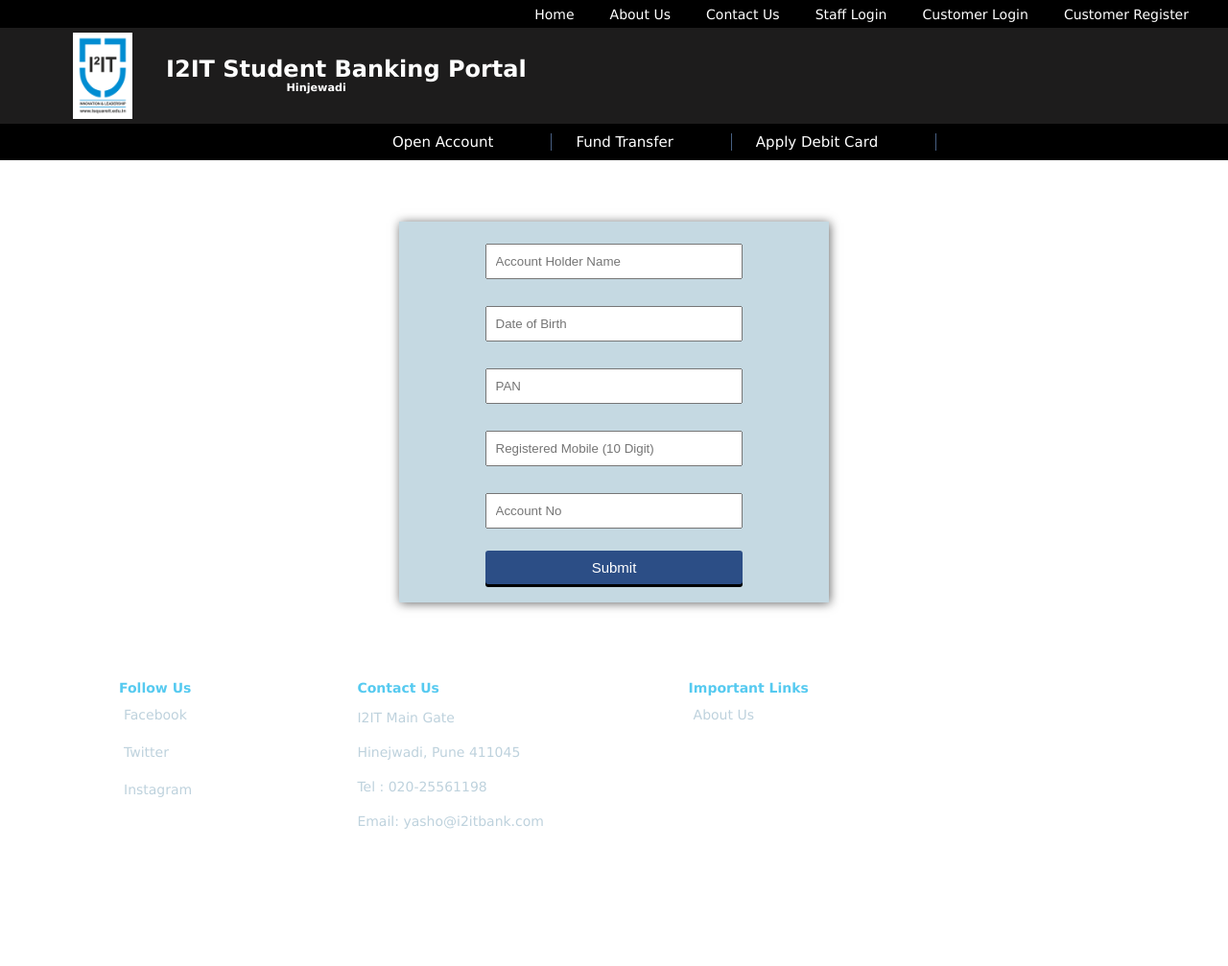
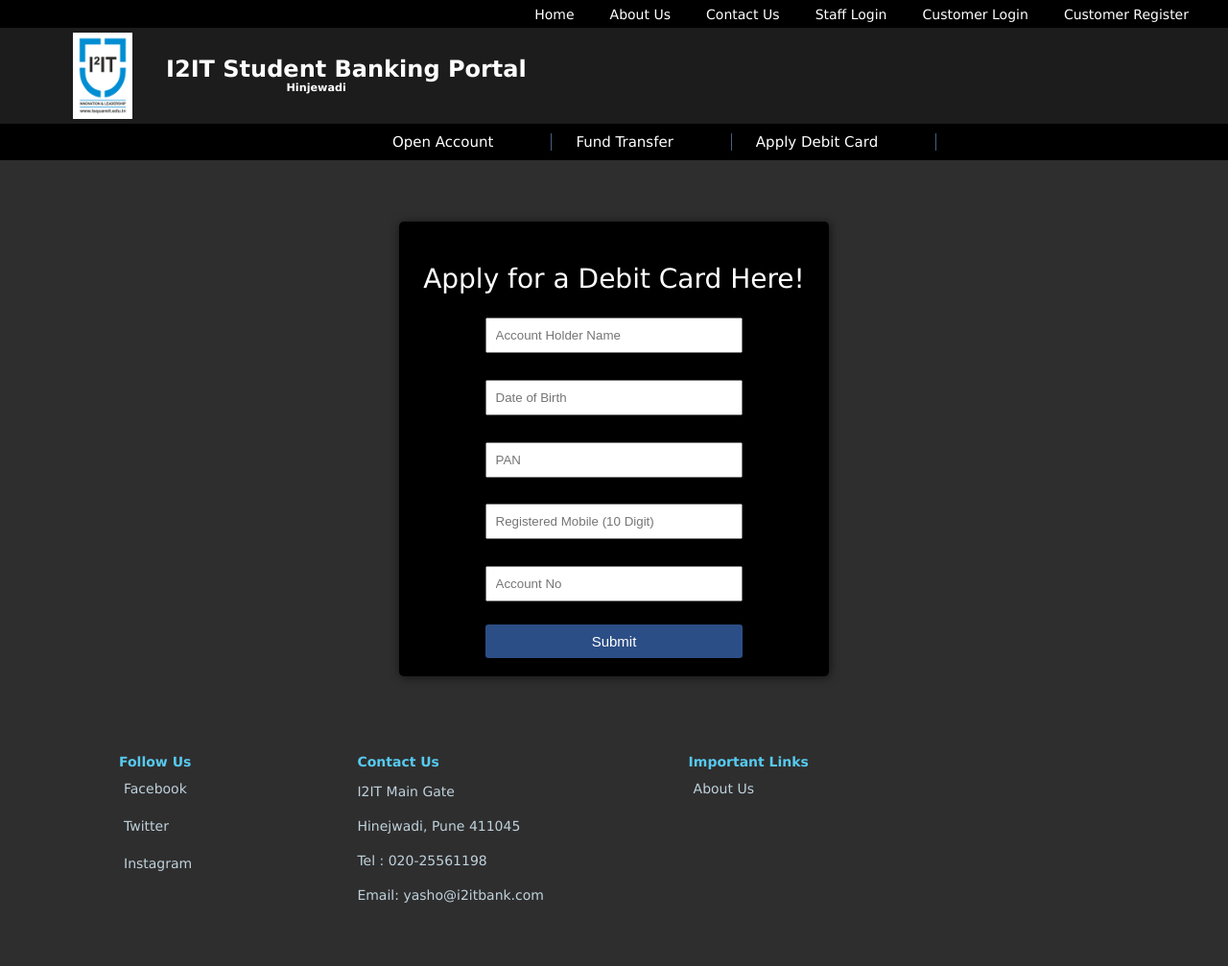
Before and after one commit to noman122official/dbms_banking, a PHP site: page /debit_card_form.php in a window 1280 px wide. Shown: the whole page at 96% size. Before the commit the page ends 864 px from the top, so only its background shows below. Run offline with PHP 8.4, Linux system fonts and the light colour scheme.

Commit message:
Changed UI and Linked Tabs

```diff
--- a/css/customer_login.css
+++ b/css/customer_login.css
@@ -1,6 +1,7 @@
 body {
   /* //background-color: #B9EDEA; */
   margin: 0px;
+  background-color: rgb(47, 46, 46);
 }
 
 .login_container h2 {
--- a/css/debit_card_form.css
+++ b/css/debit_card_form.css
@@ -1,8 +1,13 @@
+body {
+  /* //background-color: #B9EDEA; */
+  margin: 0px;
+  background-color: rgb(47, 46, 46);
+}
 .debit_card_form_container {
-  background-color: #c5d9e2;
+  background-color: rgb(0, 0, 0);
   width: 35%;
   margin: 5% auto;
-  /* // border-radius: 5px; */
+  border-radius: 5px;
   box-shadow: 1px 1px 10px rgba(0, 0, 0, 0.6);
 }
 
@@ -16,6 +21,15 @@
   padding: 15px;
   margin: 2% auto;
   box-shadow: 1px 1px 7px rgba(0, 0, 0, 0.6);
+}
+
+.debit_card_form_container h2 {
+  text-align: center;
+  font-size: 3.5vh;
+  color: rgb(255, 255, 255);
+  font-weight: 500;
+  padding: 15px;
+  margin: 2% auto;
 }
 
 .debit_card_form_container input[type="text"],
--- a/css/footer.css
+++ b/css/footer.css
@@ -4,13 +4,13 @@
 
 footer .container {
   width: 90%;
-  background-color: fuchsia;
+  background-color: rgb(0, 0, 0);
   margin: 0px auto;
 }
 
 footer {
   clear: both;
-  background-color: #004156;
+  background-color: #000000;
   width: 100%;
   text-align: left;
 }
@@ -91,33 +91,11 @@
   /* //background-color:darkslategrey; */
 }
 
-footer .About_GST {
-  padding: 10px;
-  margin: 5px;
-  margin-top: 8px;
-  /* //width: 300px;
-  //height: 205px; */
-  float: left;
-  /* //background-color:darkslategrey; */
-}
-
 footer ul li {
   padding: 10px;
   list-style: none;
 }
 
-footer .copyright {
-  /* border-top: 1px solid #475f81; */
-  font-family: verdana, "Helvetica Neue", Helvetica, Arial, sans-serif;
-  color: #bed2dd;
-  background-color: #005f7d;
-  clear: both;
-  text-align: center;
-  width: 100%;
-  font-size: 14px;
-  padding-top: 15px;
-  padding-bottom: 15px;
-}
 
 footer .bestview {
   background-color: #003344;
--- a/css/staff_login.css
+++ b/css/staff_login.css
@@ -1,11 +1,12 @@
 body {
   /* //background-color: #B9EDEA; */
   margin: 0px;
+  background-color: rgb(47, 46, 46);
 }
 
 .staff_login_container h2 {
   text-align: center;
-  color: black;
+  color: rgb(37, 37, 37);
   opacity: 0.5;
   padding-top: 20px;
   padding-bottom: 20px;
@@ -16,7 +17,7 @@
   border-top-right-radius: 20px;
   border-bottom-left-radius: 20px;
   margin-top: 20px;
-  background-color: rgba(0, 0, 0, 0.2);
+  background-color: rgba(37, 37, 37, 0.2);
   width: 350px;
   height: 600px;
   margin: 0px auto;
--- a/debit_card_form.php
+++ b/debit_card_form.php
@@ -7,6 +7,7 @@
 <div class="debit_card_form_container">
     <br>
 <form method="POST">
+<h2> Apply for a Debit Card Here! </h2>
 <input type="text" name="holder_name" placeholder="Account Holder Name"><br>
 <input type="text" name="dob" placeholder="Date of Birth" onfocus="(this.type='date')"><br>
 <input type="text" name="pan" placeholder="PAN"><br>
--- a/header.php
+++ b/header.php
@@ -6,8 +6,8 @@
 				<li><a href="index.php#aboutus">About Us</a></li>
                 <li><a href="index.php#contactus">Contact Us</a></li>
 				<li><a href="staff_login.php">Staff Login</a></li>
-				<li><a href="staff_login.php">Customer Login</a></li>
-				<li><a href="staff_login.php">Customer Register</a></li>
+				<li><a href="customer_login.php">Customer Login</a></li>
+				<li><a href="customer_reg_form.php">Customer Register</a></li>
 
 			</ul>
 		</div>
@@ -31,7 +31,7 @@
 				<a href="fund_transfer.php"> Fund Transfer</a>
 			</div>
 			<div class="debit_card">
-				<a href="#"> Apply Debit Card</a>
+				<a href="debit_card_form.php"> Apply Debit Card</a>
 			</div>
 
 		</div>
```
